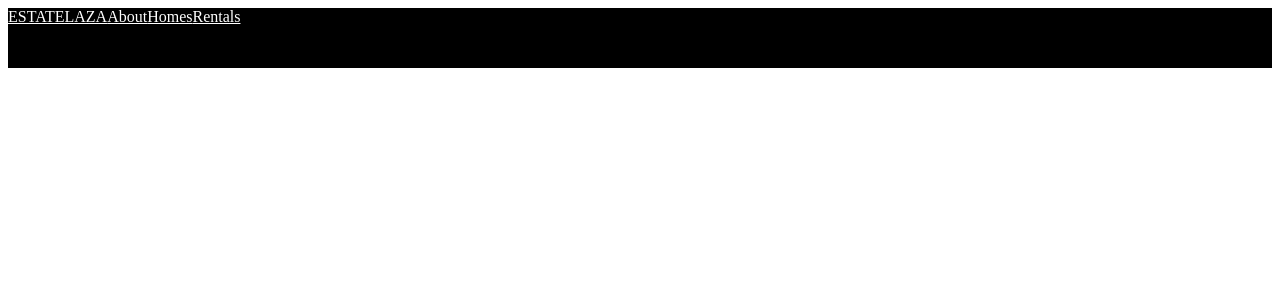
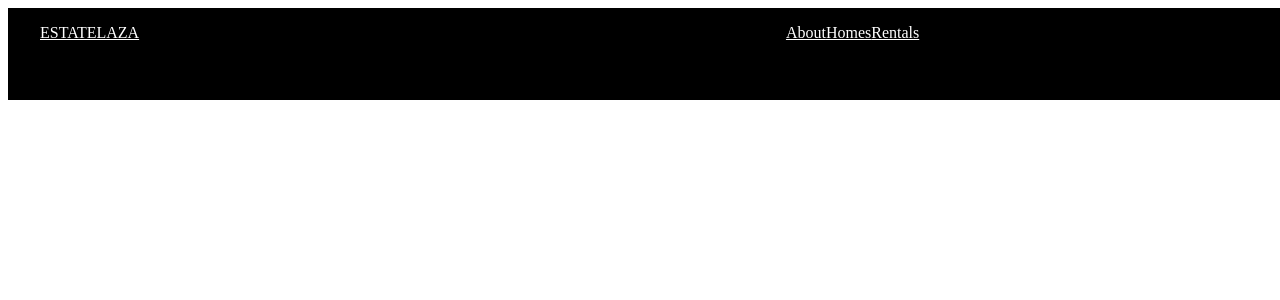
Before and after one commit to omgitsfaraaz/EstateLaza, a React (Create React App) app: page / in a window 1280 px wide. Shown: the top 300 px of the page. Built offline with nearby package versions, Linux system fonts and the light colour scheme.

Commit message:
added styling to navbar

```diff
--- a/src/components/Navbar.js
+++ b/src/components/Navbar.js
@@ -6,6 +6,11 @@ import { menuData } from '../data/MenuData';
 const Nav = styled.nav`
     height: 60px;
     display: flex;
+    justify-content: space-between;
+    padding: 1rem 2rem;
+    z-index: 100;
+    position: fixed;
+    width: 100%;
     background: #000;
 `;
 
```
Also changed, not shown: 1 other file (tests, documents, lock files or other folders).
